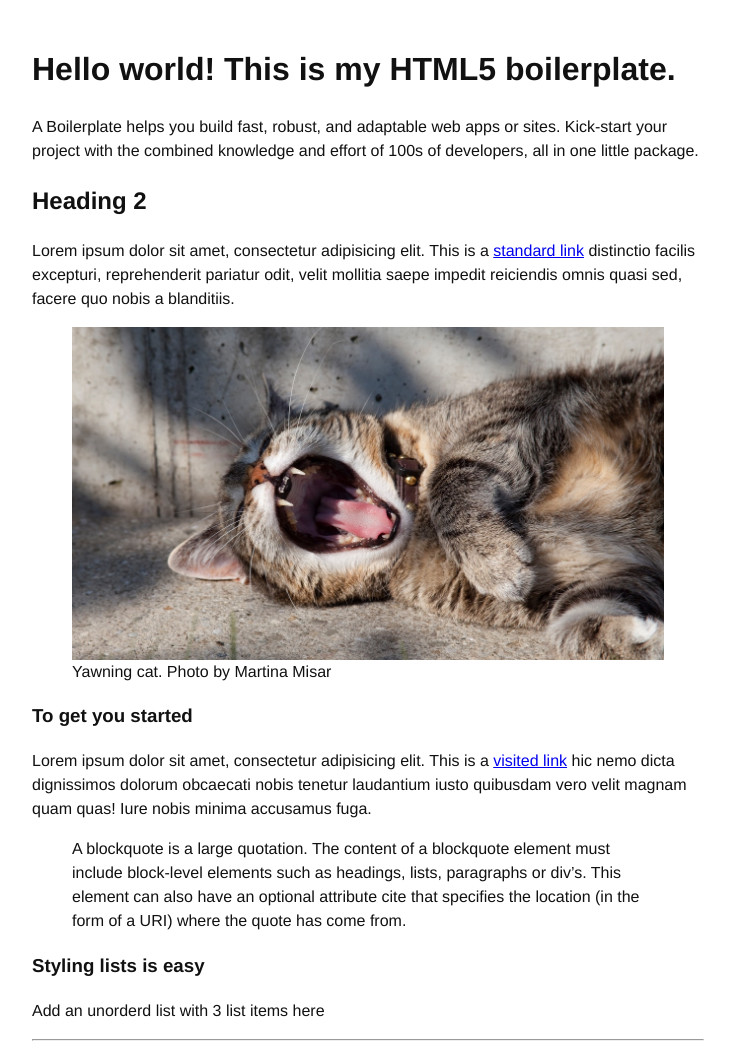
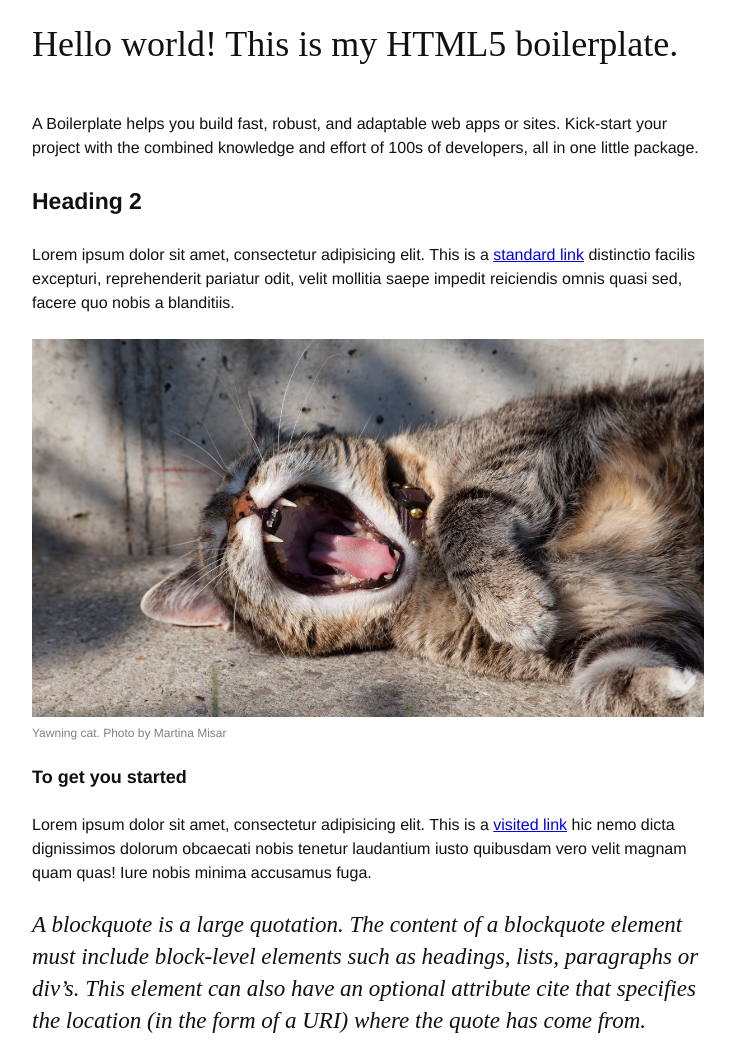
Before and after one commit to mct-ui/html5-boilerplate-CumptichSenne, a plain HTML site: page index.html in a window 1280 px wide. Shown: the top 1044 px of the page, without its empty margins (272-1007 px from the left). Drawn offline with Linux system fonts and the light colour scheme.

Commit message:
added default typography styles

```diff
--- a/css/screen.css
+++ b/css/screen.css
@@ -24,10 +24,6 @@ body {
  * Customize the background color to match your design.
  */
 
-::-moz-selection {
-
-}
-
 ::selection {
     background: #44c8f5;
     color: white;
@@ -43,3 +39,98 @@ img {
     max-width: 100%;
     vertical-align: top;
 }
+
+/*
+    Elements: typography
+    ---
+    Default markup for typographic elements
+*/
+
+h1 {
+    font-family: "Times New Roman", serif;
+    font-size: 36px;
+    font-weight: normal;
+    line-height: 40px;
+    margin: 0 0 48px;
+}
+
+h2 {
+    font-size: 23px;
+    line-height: 32 px;
+    margin: 0 0 24px;
+}
+
+h3 {
+    font-size: 18px;
+    line-height: 24px;
+    margin: 0 0 24px;
+}
+
+h4,
+h5,
+h6 {
+    font-size: 16px;
+    line-height: 24px;
+    margin: 0 0 24px;
+}
+
+p,
+ol,
+ul,
+dl,
+table,
+address,
+figure {
+    margin: 0 0 24px;
+}
+
+ul,
+ol {
+    padding-left: 24px;
+}
+
+li ul,
+li ol{
+    margin-bottom: 0;
+}
+
+blockquote {
+    font-style: italic;
+    font-size: 23px;
+    line-height: 32px;
+    margin: 0 0 24px;
+    font-family: "Times New Roman", serif;
+}
+
+blockquote * {
+    font-size: inherit;
+    line-height: inherit;
+}
+
+figcaption {
+    font-size: 12px;
+    line-height: 16px;
+    padding-top: 8px;
+    color: grey;
+}
+
+hr {
+    border: 0;
+    height: 1px;
+    background: lightgray;
+    margin: 0 0 24px;
+}
+
+a {
+
+}
+
+a:hover,
+a:focus {
+
+}
+
+a:visited,
+a:active {
+
+}
```
